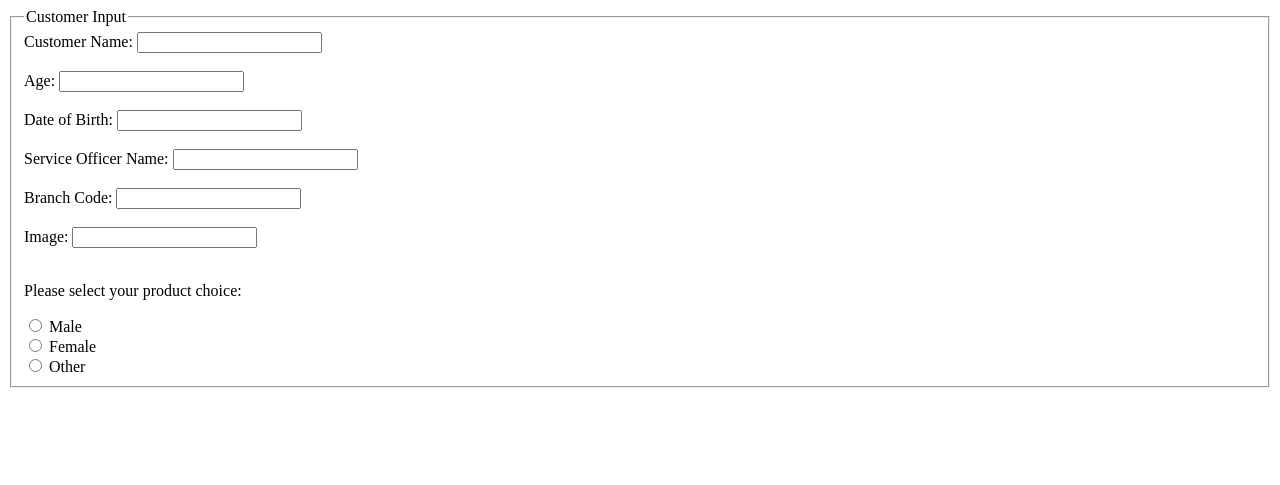
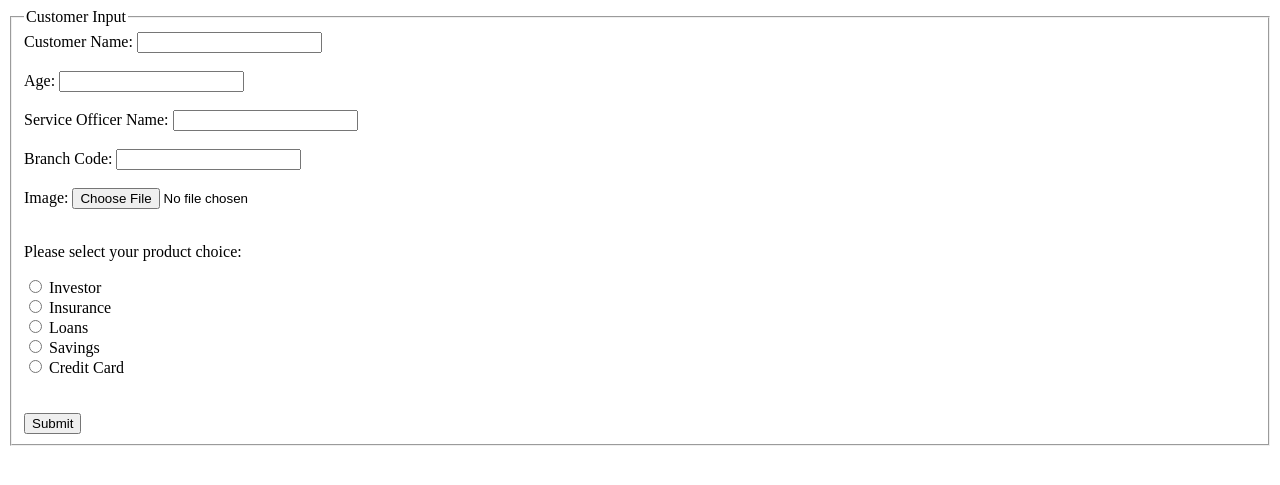
Before and after one commit to ralphserges/dbs_techtrek, a Flask app: page /form in a window 1280 px wide. Shown: the top 485 px of the page. Run offline with Flask 2, Linux system fonts and the light colour scheme.

Commit message:
updated form format

```diff
--- a/templates/form.html
+++ b/templates/form.html
@@ -3,7 +3,7 @@
 {% block title %}Form{% endblock title %}
 
 {% block main %}
-    <form>
+    <form id="bankForm">
         <fieldset>
             <legend>Customer Input</legend>
             <label>Customer Name: </label>
@@ -12,10 +12,6 @@
 
             <label>Age: </label>
             <input type="text" name='customer_age'>
-            <br><br>
-
-            <label>Date of Birth: </label>
-            <input type="text" name='customer_dob'>
             <br><br>
 
             <label>Service Officer Name: </label>
@@ -28,20 +24,27 @@
 
             <!-- do a drag and drop -->
             <label>Image: </label>
-            <input type="text" name='image'>
+            <input type="file" name='image'>
             <br><br>
 
             <p>Please select your product choice:</p>
-            <input type="radio" id="male" name="gender" value="male">
-            <label for="male">Male</label><br>
+            <input type="radio" id="investor" name="productType" value="investor">
+            <label for="male">Investor</label><br>
 
-            <input type="radio" id="female" name="gender" value="female">
-            <label for="female">Female</label><br>
+            <input type="radio" id="insurance" name="productType" value="insurance">
+            <label for="female">Insurance</label><br>
 
-            <input type="radio" id="other" name="gender" value="other">
-            <label for="other">Other</label>
+            <input type="radio" id="loans" name="productType" value="loans">
+            <label for="loans">Loans</label><br>
 
+            <input type="radio" id="savings" name="productType" value="savings">
+            <label for="savings">Savings</label><br>
 
+            <input type="radio" id="creditcard" name="productType" value="creditcard">
+            <label for="creditcard">Credit Card</label><br>
+            <br><br>
+
+            <input type="button" id="submit" value="Submit">
         </fieldset>
     </form>
 {% endblock main %}
```
